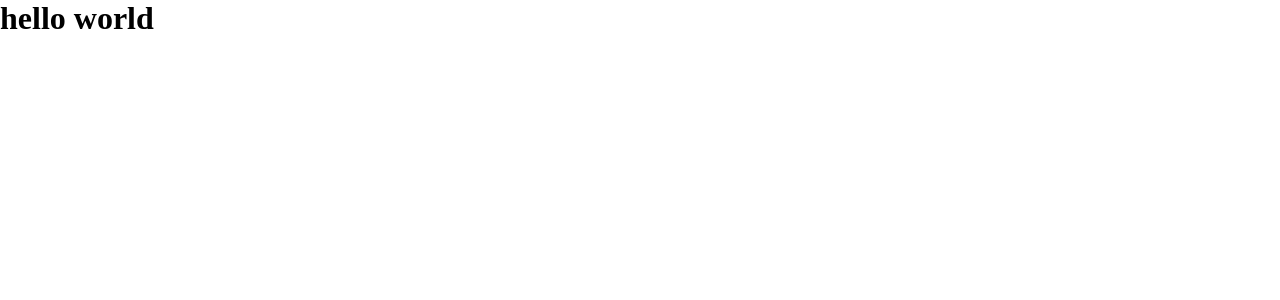
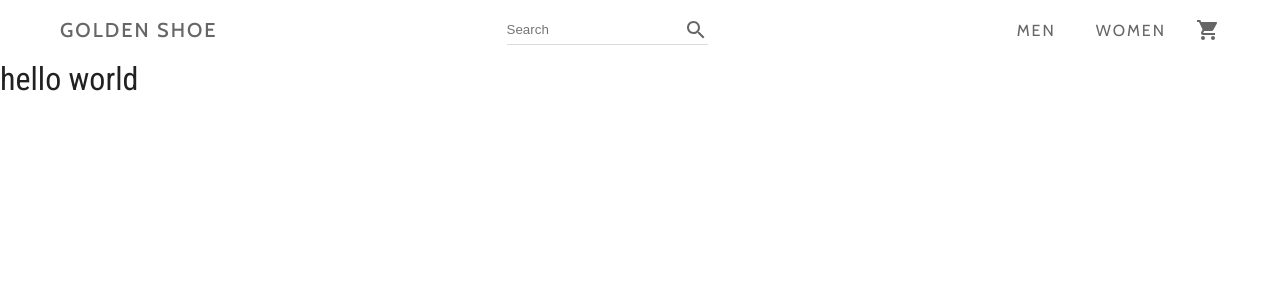
Before and after one commit to Luca2471/golden_shoe_demo, a React (Create React App) app: page / in a window 1280 px wide. Shown: the top 300 px of the page. Built offline with nearby package versions, Linux system fonts and the light colour scheme.

Commit message:
nav bar almost complete, minus routes

```diff
--- a/package.json
+++ b/package.json
@@ -3,9 +3,12 @@
   "version": "0.1.0",
   "private": true,
   "dependencies": {
+    "@material-ui/core": "^4.11.0",
+    "@material-ui/icons": "^4.9.1",
     "@testing-library/jest-dom": "^4.2.4",
     "@testing-library/react": "^9.5.0",
     "@testing-library/user-event": "^7.2.1",
+    "node-sass": "^4.14.1",
     "react": "^16.13.1",
     "react-dom": "^16.13.1",
     "react-scripts": "3.4.3"
--- a/src/components/App.js
+++ b/src/components/App.js
@@ -1,7 +1,14 @@
 import React from "react";
+import Navbar from "./Navbar/Navbar";
+import "./App.scss";
 
 const App = () => {
-  return <h1>hello world</h1>;
+  return (
+    <>
+      <Navbar />
+      <h1>hello world</h1>
+    </>
+  );
 };
 
 export default App;
--- /dev/null
+++ b/src/components/App.scss
@@ -0,0 +1,23 @@
+@import url("https://fonts.googleapis.com/css2?family=Cabin:wght@400;500;700&family=Roboto+Condensed:wght@400;500;700&display=swap");
+
+$normal: "Cabin", sans-serif;
+$heading: "Roboto Condensed", sans-serif;
+
+html,
+body {
+  font-family: $normal;
+  width: 100vw;
+}
+
+h1,
+h2 {
+  font-family: $heading;
+  font-weight: 400;
+  color: rgba(0, 0, 0, 0.87);
+}
+
+p,
+li {
+  font-family: $normal;
+  color: rgba(0, 0, 0, 0.6);
+}
--- /dev/null
+++ b/src/components/Navbar/Navbar.js
@@ -0,0 +1,34 @@
+import React from "react";
+import "./Navbar.scss";
+import {Search, ShoppingCart} from "@material-ui/icons";
+
+const Navbar = () => {
+  return (
+    <header>
+      <nav>
+        <div className="logo">Golden Shoe</div>
+        <div className="search-container">
+          <input
+            className="search-box"
+            placeholder="Search"
+            type="text"
+          ></input>
+          <div className="search-icon">
+            <Search />
+          </div>
+        </div>
+        <div className="links-container">
+          <ul>
+            <li href="#">Men</li>
+            <li href="#">Women</li>
+          </ul>
+          <div className="nav-icons-container">
+            <ShoppingCart />
+           </div>
+        </div>
+      </nav>
+    </header>
+  );
+};
+
+export default Navbar;
--- /dev/null
+++ b/src/components/Navbar/Navbar.scss
@@ -0,0 +1,76 @@
+$logoColour: rgba(0, 0, 0, 0.6);
+$border: 1px solid rgba(0, 0, 0, 0.14);
+
+header {
+  width: 100vw;
+}
+
+nav {
+  height: 60px;
+  color: black;
+  display: flex;
+  flex-direction: row;
+  align-items: center;
+
+  margin: 0 60px;
+  justify-content: space-between;
+}
+
+.logo {
+  color: $logoColour;
+  font-weight: 500;
+  font-size: 20px;
+  letter-spacing: 2px;
+  text-transform: uppercase;
+  cursor: pointer;
+}
+
+ul {
+  list-style-type: none;
+  display: flex;
+  flex-direction: row;
+}
+
+li {
+  margin: 20px;
+  text-transform: uppercase;
+  color: $logoColour;
+  cursor: pointer;
+  letter-spacing: 2px;
+}
+
+.search-container {
+  border-bottom: $border;
+  height: 30px;
+  display: flex;
+  justify-content: center;
+  flex-direction: row;
+}
+
+.search-box {
+  color: $logoColour;
+
+  border: none;
+  &:focus {
+    outline: none;
+  }
+}
+
+.search-icon {
+  display: flex;
+  align-items: center;
+  color: $logoColour;
+}
+
+.links-container {
+  display: flex;
+  flex-direction: row;
+}
+
+.nav-icons-container {
+  display: flex;
+  align-items: center;
+  color: $logoColour;
+  margin-left: 10px;
+  cursor: pointer;
+}
```
Also changed, not shown: 1 other file (tests, documents, lock files or other folders).
